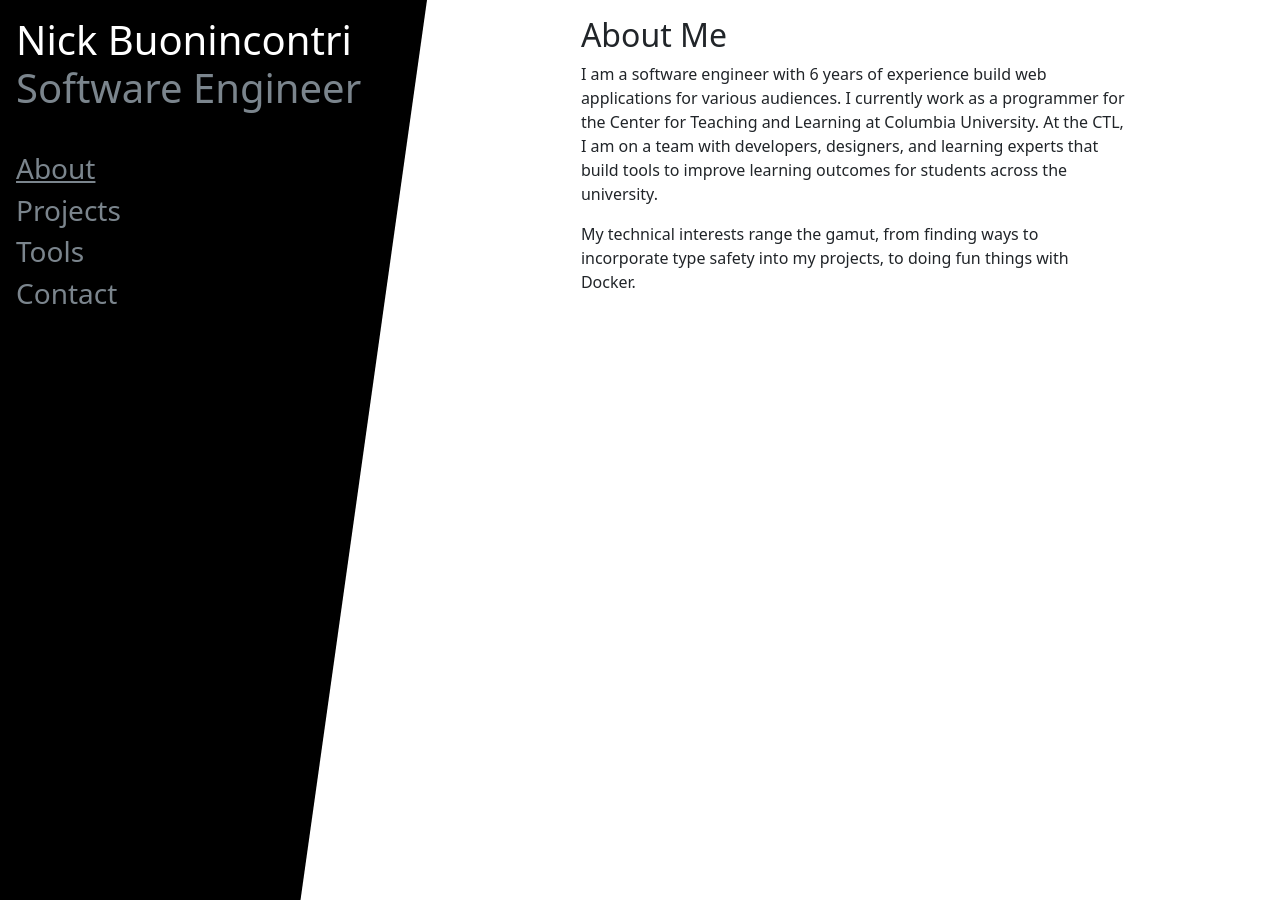
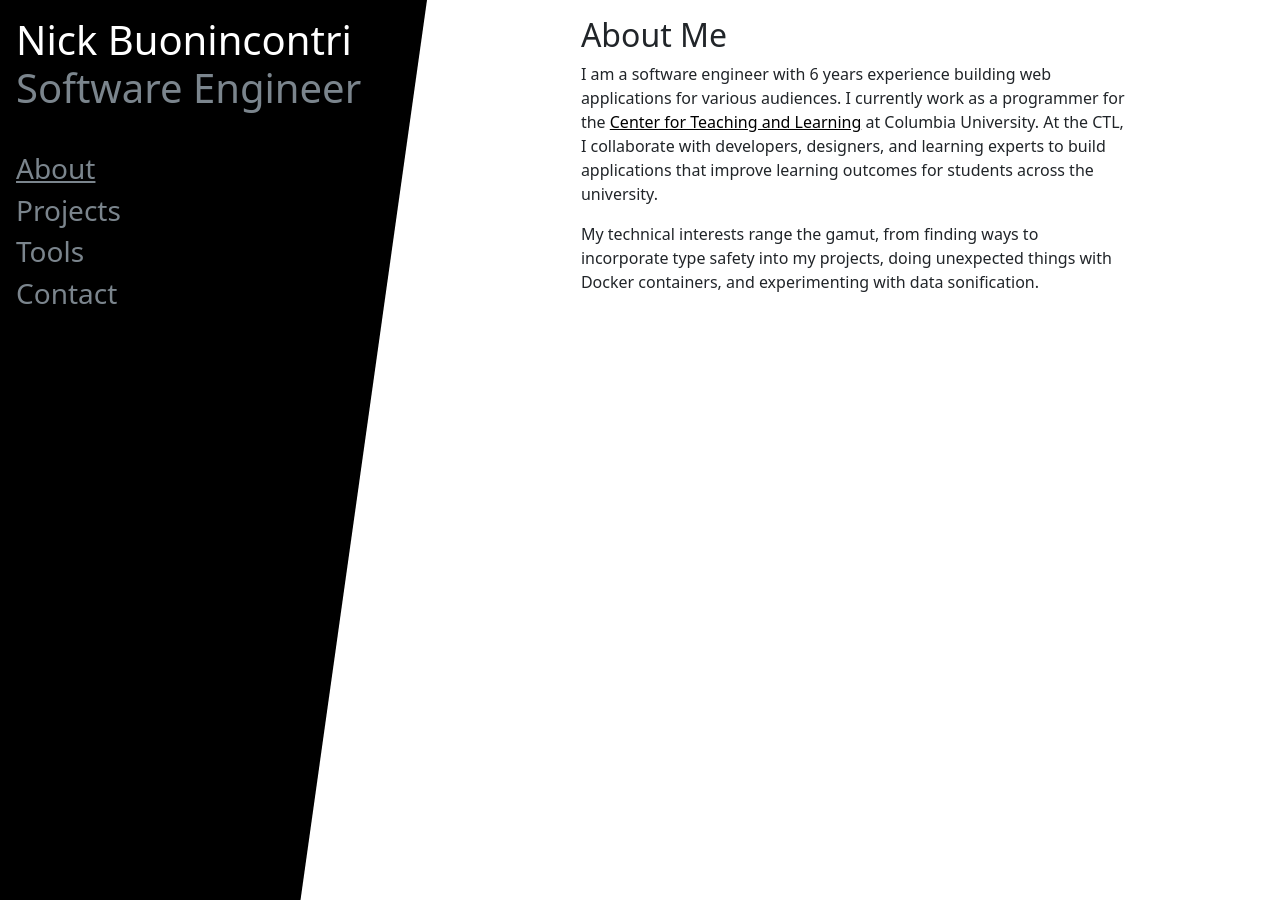
Before and after one commit to nbuonin/buonincontri.org, a Jekyll site: the page built from index.md, in a window 1280 px wide. Built offline with Jekyll 4.4.1, drawn with Linux system fonts in a browser that asks for light colours.

Commit message:
Project page, content touch-ups

```diff
--- /dev/null
+++ b/_includes/pills.html
@@ -0,0 +1,5 @@
+{% assign items = include.items | split: ", " %}
+
+<div class="pill-box">
+{% for item in items %}<span class="badge bg-secondary me-1">{{ item }}</span>{% endfor %}
+</div>
--- /dev/null
+++ b/_includes/project-link.html
@@ -0,0 +1 @@
+<a href="{{ include.url }}" target="_blank" class="btn btn-dark">{{ include.text }} <svg xmlns="http://www.w3.org/2000/svg" width="16" height="16" fill="currentColor" class="bi bi-box-arrow-up-right" viewBox="0 0 16 16"><path fill-rule="evenodd" d="M8.636 3.5a.5.5 0 0 0-.5-.5H1.5A1.5 1.5 0 0 0 0 4.5v10A1.5 1.5 0 0 0 1.5 16h10a1.5 1.5 0 0 0 1.5-1.5V7.864a.5.5 0 0 0-1 0V14.5a.5.5 0 0 1-.5.5h-10a.5.5 0 0 1-.5-.5v-10a.5.5 0 0 1 .5-.5h6.636a.5.5 0 0 0 .5-.5z"/><path fill-rule="evenodd" d="M16 .5a.5.5 0 0 0-.5-.5h-5a.5.5 0 0 0 0 1h3.793L6.146 9.146a.5.5 0 1 0 .708.708L15 1.707V5.5a.5.5 0 0 0 1 0v-5z"/></svg></a>
--- a/_layouts/base.html
+++ b/_layouts/base.html
@@ -14,8 +14,8 @@
                     <div class="row">
                         <div class="col-12">
                             <h1>
-                                Nick Buonincontri<br/>
-                                <span class="text-muted">Software Engineer</span>
+                                <a href="/">Nick Buonincontri<br/>
+                                <span class="text-muted">Software Engineer</span></a>
                             </h1>
                             <button class="navbar-toggler navbar-dark" type="button" aria-controls="navbarSupportedContent" aria-expanded="false" aria-label="Toggle navigation">
                                 <span class="navbar-toggler-icon"></span>
--- a/_scss/main.scss
+++ b/_scss/main.scss
@@ -6,11 +6,14 @@
     background-color: #000000;
     $nav-font-color: #7B858D!important;
     color: $nav-font-color;
-    h1 {
+    a {
+        text-decoration: none;
+    }
+    h1 a {
         color: #FFFFFF;
         display: inline-block;
     }
-    .text-muted {
+    a .text-muted {
         color: $nav-font-color;
     }
     @include media-breakpoint-up(md) {
@@ -83,6 +86,9 @@
     @include media-breakpoint-up(md) {
         padding-top: 1em;
     }
+    h3 {
+        margin-top: 2.5em;
+    }
     a {
         color: #000000;
         &:hover {
@@ -90,4 +96,8 @@
             font-weight: strong;
         }
     }
+    .bi-box-arrow-up-right {
+        margin-left: 0.25em;
+        margin-bottom: 5px;
+    }
 }
--- a/index.md
+++ b/index.md
@@ -5,11 +5,13 @@
 ---
 ## About Me
 
-I am a software engineer with 6 years of experience build web applications for
-various audiences. I currently work as a programmer for the Center for
-Teaching and Learning at Columbia University.  At the CTL, I am on a team with
-developers, designers, and learning experts that build tools to improve
-learning outcomes for students across the university.
+I am a software engineer with 6 years experience building web applications for
+various audiences. I currently work as a programmer for the [Center for
+Teaching and Learning](https://ctl.columbia.edu) at Columbia University.  At
+the CTL, I collaborate with developers, designers, and learning experts to
+build applications that improve learning outcomes for students across the
+university.
 
-My technical interests range the gamut, from finding ways to incorporate
-type safety into my projects, to doing fun things with Docker.
+My technical interests range the gamut, from finding ways to incorporate type
+safety into my projects, doing unexpected things with Docker containers, and
+experimenting with data sonification.
```
Also changed, not shown: projects.md (+22 -8 lines).
